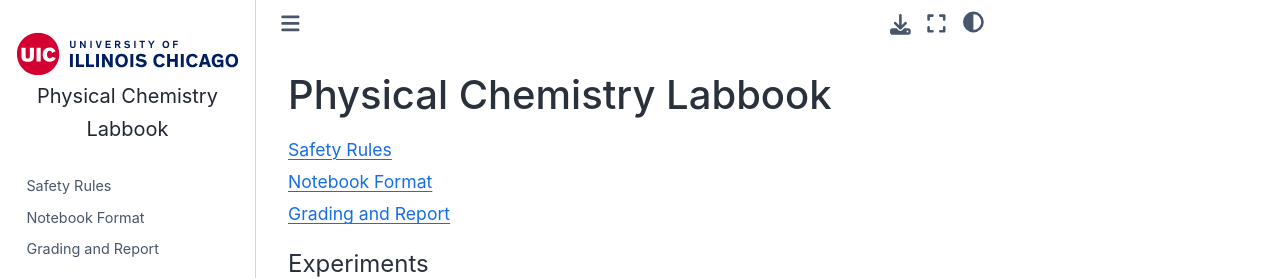
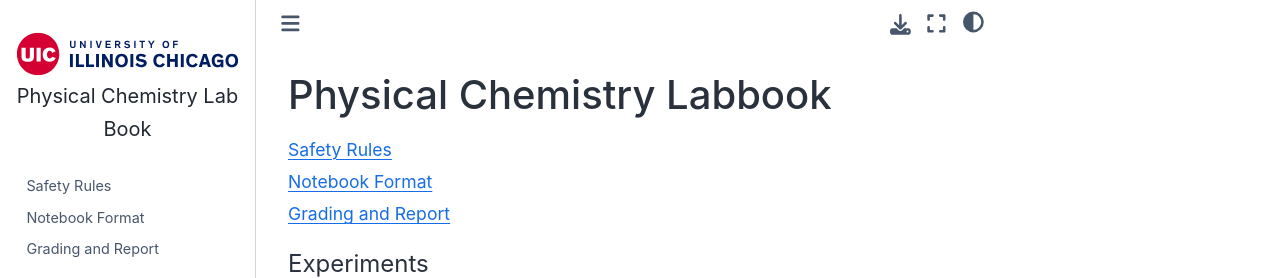
Before and after one commit to jlorieau/pchem_lab_book, a Sphinx documentation site: the page built from source/index.rst, in a window 1280 px wide. Shown: the top 278 px of the page. Built offline with Sphinx 7.4.7 and the Sphinx Book theme 1.1.4, drawn with Linux system fonts in a browser that asks for light colours.

Commit message:
Rename Labbook to Lab Book

```diff
--- a/source/conf.py
+++ b/source/conf.py
@@ -33,7 +33,7 @@
     'custom.css',
 ]
 
-html_title = "Physical Chemistry Labbook"
+html_title = "Physical Chemistry Lab Book"
 # html_logo = "path/to/logo.png"
 # html_favicon = "path/to/favicon.ico"
 
@@ -41,7 +41,7 @@
     "extra_footer": '<a href="https://creativecommons.org/licenses/by-nc-nd/4.0/deed.en">'
                     '<img src="http://mirrors.creativecommons.org/presskit/buttons/88x31/svg/by-nc-nd.svg" />'
                     ' CC BY-NC-ND 4.0</a>',
-    "logo": {"text": "Physical Chemistry Labbook",
+    "logo": {"text": "Physical Chemistry Lab Book",
              "image_light": "_static/logos/CAMP.HRZ.SM.RGB.SVG",
              "image_dark": "_static/logos/CAMP.HRZ.SM.INVT.RBG.SVG",
     }
```
